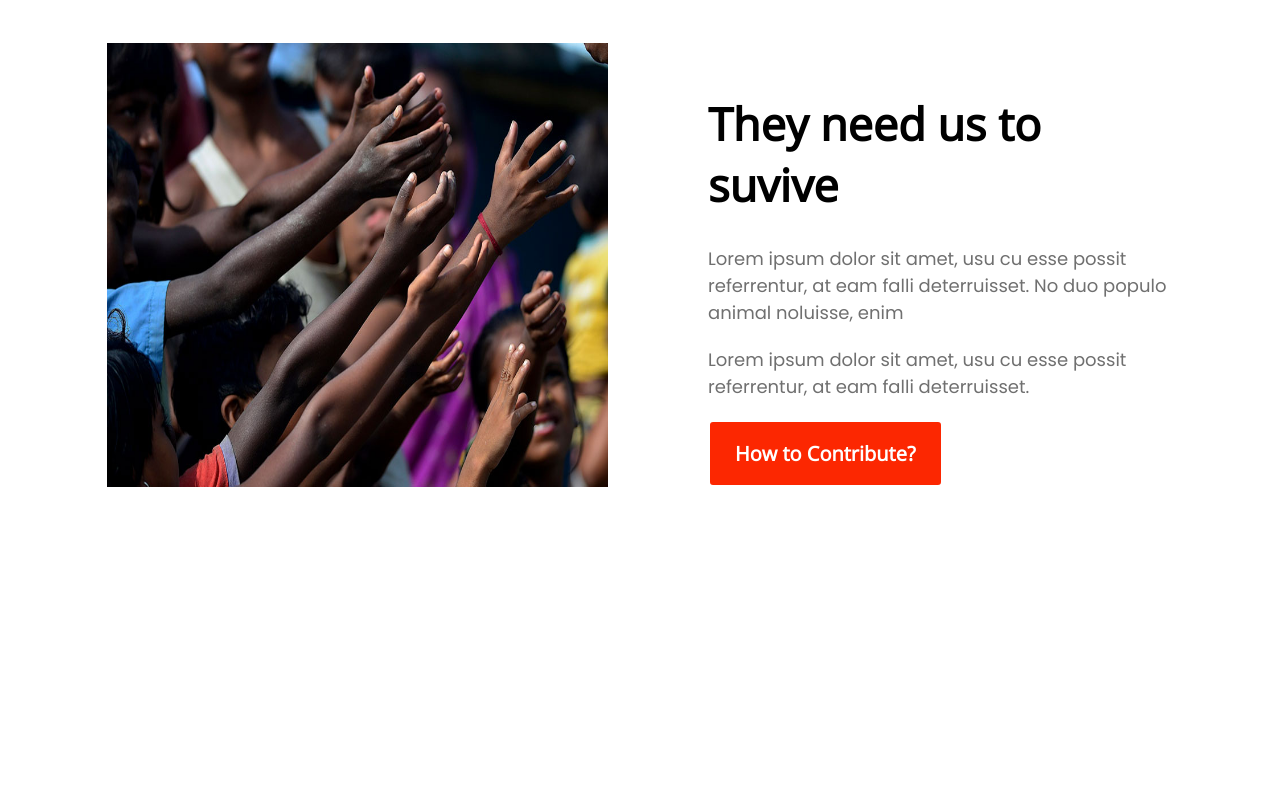
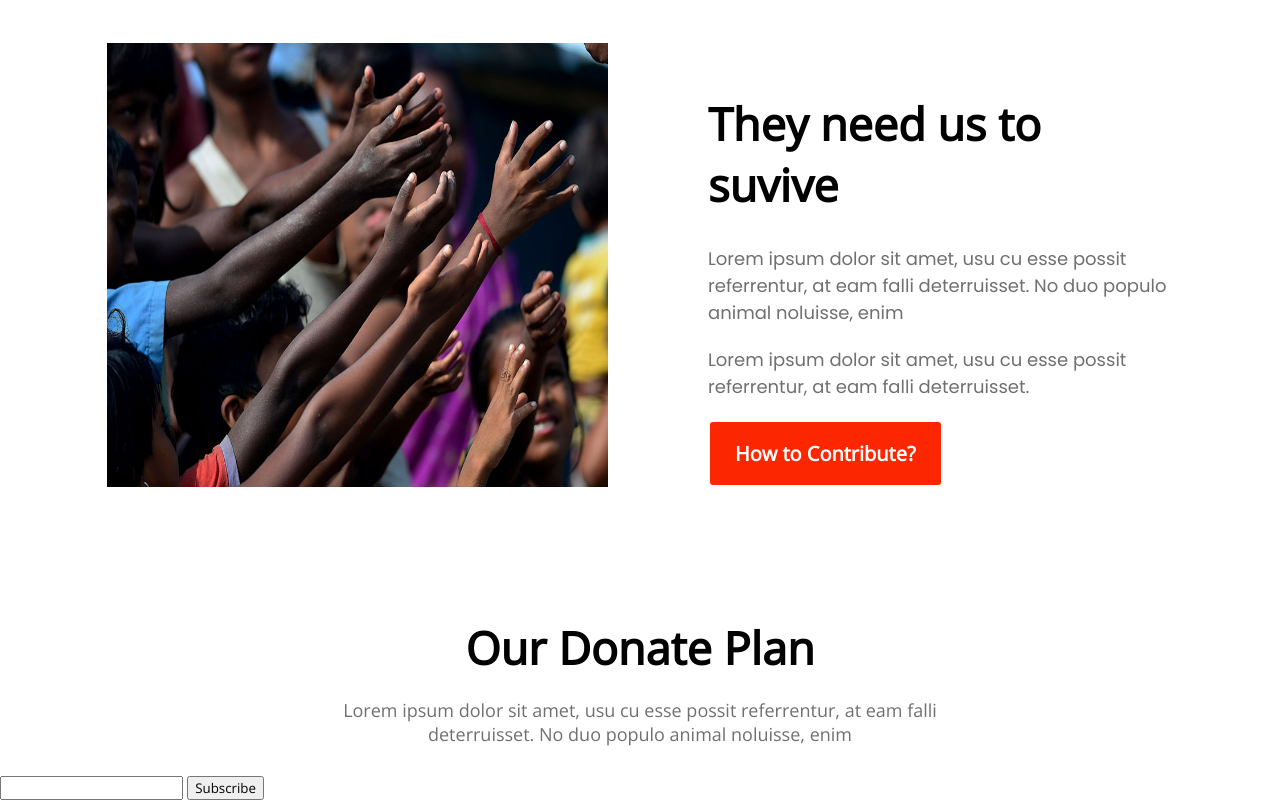
Before and after one commit to Asib46/donate-web-portfolio, a plain HTML site: page index.html in a window 1280 px wide. Shown: the part 2533-3333 px from the top of the page. Before the commit the page ends 3020 px from the top, so only its background shows below. Drawn offline with nearby package versions, Linux system fonts and the light colour scheme.

Commit message:
added donate update

```diff
--- a/index.html
+++ b/index.html
@@ -100,6 +100,15 @@
                 </div>
             </div>
         </section>
+        <section>
+            <div><h2 class="main-second-section-h2 update">Our Donate Plan</h2>
+                <p class="main-second-section-p">Lorem ipsum dolor sit amet, usu cu esse possit referrentur, at eam falli
+                    deterruisset. No duo populo animal noluisse, enim</p></div>
+                    <div>
+                        <input type="email" name="" id="">
+                        <input type="button" value="Subscribe">
+                    </div>
+        </section>
     </main>
     <footer>
 
--- a/styles/donate.css
+++ b/styles/donate.css
@@ -208,3 +208,6 @@
     border: 2px solid white;
     border-radius: 5px;
 }
+.update{
+    margin-top: 130px;
+}
```
